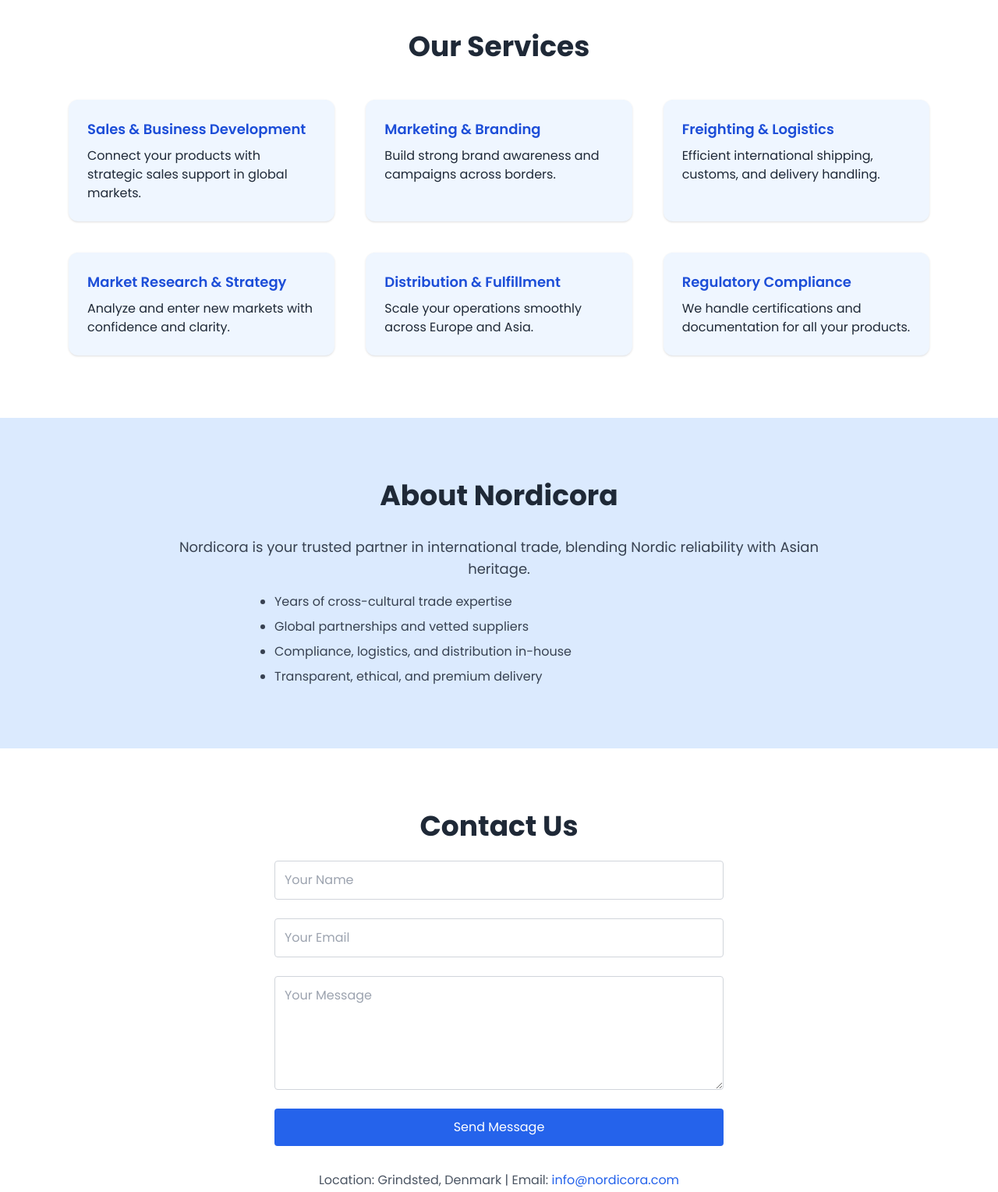
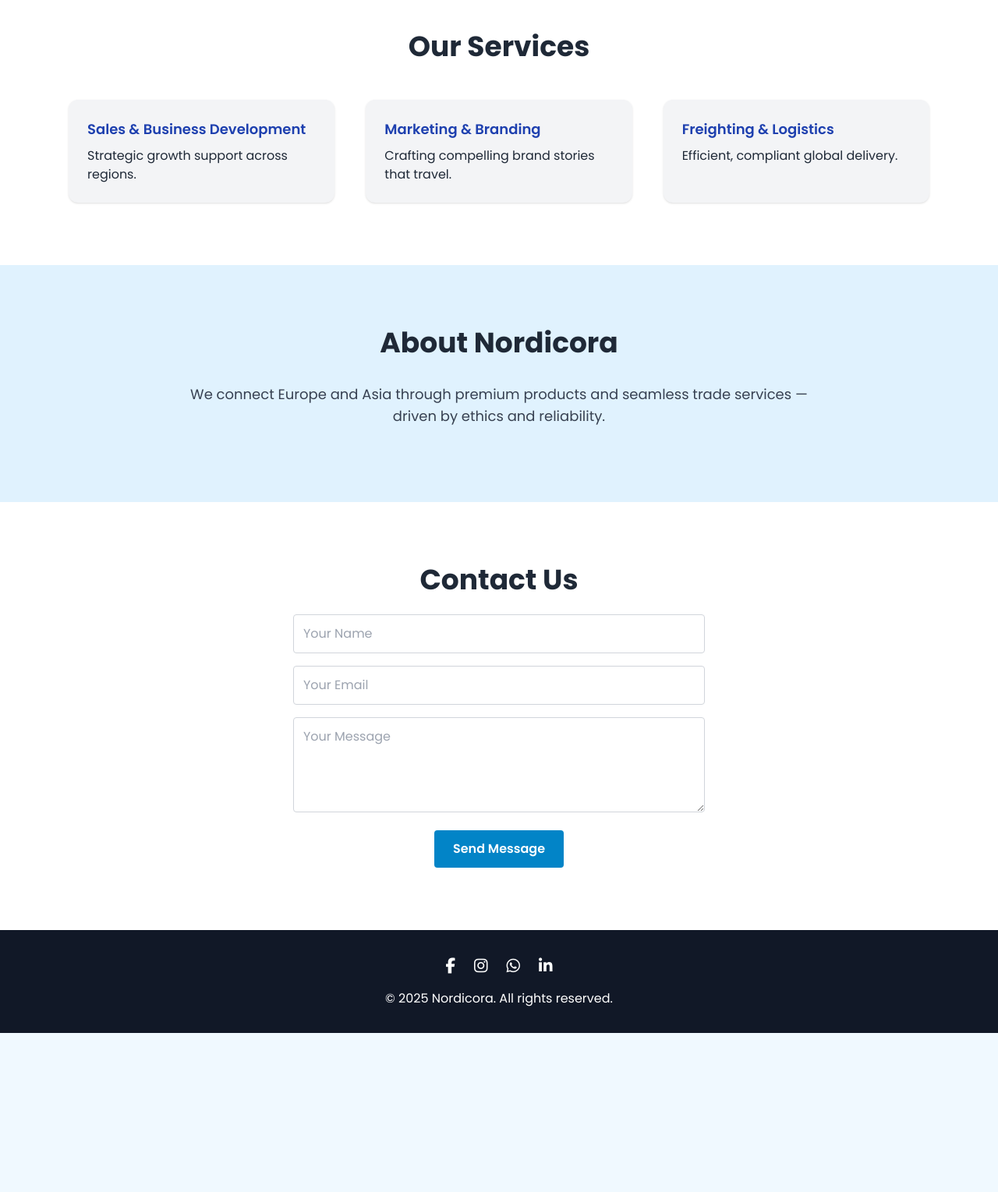
Before and after one commit to Dilip006/dilip, a plain HTML site: page index.html in a window 1280 px wide. Shown: the part 840-2369 px from the top of the page at 78% size. After the commit the page ends 2165 px from the top, so only its background shows below. Drawn offline with nearby package versions, Linux system fonts and the light colour scheme.

Commit message:
Update index.html

```diff
--- a/index.html
+++ b/index.html
@@ -5,6 +5,7 @@
   <meta name="viewport" content="width=device-width, initial-scale=1.0">
   <title>Nordicora - Bridging Asia & Europe</title>
   <script src="https://cdn.tailwindcss.com"></script>
+  <script src="https://kit.fontawesome.com/a2d0452c4d.js" crossorigin="anonymous"></script>
   <link href="https://fonts.googleapis.com/css2?family=Poppins:wght@300;400;600;700&display=swap" rel="stylesheet">
   <style>
     body {
@@ -14,15 +15,18 @@
     }
     .logo-spin {
       animation: spin 8s linear infinite;
+      width: 48px;
+      height: 48px;
+      border-radius: 50%;
     }
     @keyframes spin {
-      from { transform: rotate(0deg); }
-      to { transform: rotate(360deg); }
+      0% { transform: rotate(0deg); }
+      100% { transform: rotate(360deg); }
     }
     .animate-section {
       opacity: 0;
-      transform: translateY(50px);
-      transition: opacity 0.6s ease-out, transform 0.6s ease-out;
+      transform: translateY(30px);
+      transition: all 0.6s ease-out;
     }
     .animate-section.visible {
       opacity: 1;
@@ -30,106 +34,88 @@
     }
   </style>
 </head>
-<body class="bg-blue-50 text-gray-800">
+<body class="bg-sky-50 text-gray-800">
 
-<!-- Navbar -->
-<nav class="bg-white shadow fixed w-full z-20">
+<nav class="bg-white shadow fixed w-full z-30">
   <div class="max-w-7xl mx-auto px-4 flex justify-between items-center h-20">
-    <div class="flex items-center space-x-2">
-      <img src="https://upload.wikimedia.org/wikipedia/commons/thumb/9/97/Globe_icon_light.svg/512px-Globe_icon_light.svg.png" alt="Logo" class="w-10 h-10 logo-spin">
-      <h1 class="text-2xl font-bold text-blue-700">Nordicora</h1>
+    <div class="flex items-center space-x-3">
+      <img src="https://upload.wikimedia.org/wikipedia/commons/thumb/9/97/Globe_icon_light.svg/512px-Globe_icon_light.svg.png" alt="Logo" class="logo-spin">
+      <h1 class="text-2xl font-bold text-sky-600">Nordicora</h1>
     </div>
-    <div class="hidden md:flex space-x-6 text-sm">
-      <a href="#home" class="hover:text-blue-800">Home</a>
-      <a href="#services" class="hover:text-blue-800">Services</a>
-      <a href="#about" class="hover:text-blue-800">About</a>
-      <a href="#contact" class="hover:text-blue-800">Contact</a>
+    <div class="flex space-x-4 text-sm sm:text-base">
+      <a href="#home" class="text-sky-800 hover:text-sky-600">Home</a>
+      <a href="#services" class="text-sky-800 hover:text-sky-600">Services</a>
+      <a href="#about" class="text-sky-800 hover:text-sky-600">About</a>
+      <a href="#contact" class="text-sky-800 hover:text-sky-600">Contact</a>
     </div>
   </div>
 </nav>
 
-<!-- Home -->
-<section id="home" class="min-h-screen bg-gradient-to-br from-blue-200 to-blue-500 text-white flex items-center justify-center text-center px-4 pt-32">
+<section id="home" class="min-h-screen bg-gradient-to-r from-sky-300 to-sky-500 text-white flex items-center justify-center text-center px-4 pt-32">
   <div class="animate-section max-w-3xl">
-    <h2 class="text-5xl font-bold mb-4">Welcome to Nordicora</h2>
+    <h2 class="text-4xl sm:text-5xl font-bold mb-4">Welcome to Nordicora</h2>
     <p class="text-xl mb-6">Bridging Asia and Europe with Excellence</p>
-    <a href="#services" class="bg-white text-blue-700 py-3 px-6 rounded-full font-semibold hover:bg-gray-100">Explore Services</a>
+    <a href="#services" class="bg-white text-blue-800 py-3 px-6 rounded-full font-semibold hover:bg-gray-100">Explore Services</a>
   </div>
 </section>
 
-<!-- Services -->
 <section id="services" class="py-20 bg-white animate-section">
   <div class="max-w-6xl mx-auto px-6">
     <h2 class="text-4xl font-bold text-center text-gray-800 mb-12">Our Services</h2>
     <div class="grid md:grid-cols-2 lg:grid-cols-3 gap-10">
-      <div class="bg-blue-50 p-6 rounded-xl shadow hover:shadow-xl">
-        <h3 class="text-lg font-semibold text-blue-700 mb-2">Sales & Business Development</h3>
-        <p>Connect your products with strategic sales support in global markets.</p>
+      <div class="bg-gray-100 p-6 rounded-xl shadow hover:shadow-xl">
+        <h3 class="text-lg font-semibold text-blue-800 mb-2">Sales & Business Development</h3>
+        <p>Strategic growth support across regions.</p>
       </div>
-      <div class="bg-blue-50 p-6 rounded-xl shadow hover:shadow-xl">
-        <h3 class="text-lg font-semibold text-blue-700 mb-2">Marketing & Branding</h3>
-        <p>Build strong brand awareness and campaigns across borders.</p>
+      <div class="bg-gray-100 p-6 rounded-xl shadow hover:shadow-xl">
+        <h3 class="text-lg font-semibold text-blue-800 mb-2">Marketing & Branding</h3>
+        <p>Crafting compelling brand stories that travel.</p>
       </div>
-      <div class="bg-blue-50 p-6 rounded-xl shadow hover:shadow-xl">
-        <h3 class="text-lg font-semibold text-blue-700 mb-2">Freighting & Logistics</h3>
-        <p>Efficient international shipping, customs, and delivery handling.</p>
-      </div>
-      <div class="bg-blue-50 p-6 rounded-xl shadow hover:shadow-xl">
-        <h3 class="text-lg font-semibold text-blue-700 mb-2">Market Research & Strategy</h3>
-        <p>Analyze and enter new markets with confidence and clarity.</p>
-      </div>
-      <div class="bg-blue-50 p-6 rounded-xl shadow hover:shadow-xl">
-        <h3 class="text-lg font-semibold text-blue-700 mb-2">Distribution & Fulfillment</h3>
-        <p>Scale your operations smoothly across Europe and Asia.</p>
-      </div>
-      <div class="bg-blue-50 p-6 rounded-xl shadow hover:shadow-xl">
-        <h3 class="text-lg font-semibold text-blue-700 mb-2">Regulatory Compliance</h3>
-        <p>We handle certifications and documentation for all your products.</p>
+      <div class="bg-gray-100 p-6 rounded-xl shadow hover:shadow-xl">
+        <h3 class="text-lg font-semibold text-blue-800 mb-2">Freighting & Logistics</h3>
+        <p>Efficient, compliant global delivery.</p>
       </div>
     </div>
   </div>
 </section>
 
-<!-- About -->
-<section id="about" class="py-20 bg-blue-100 animate-section">
+<section id="about" class="py-20 bg-sky-100 animate-section">
   <div class="max-w-4xl mx-auto px-6 text-center">
     <h2 class="text-4xl font-bold text-gray-800 mb-8">About Nordicora</h2>
-    <p class="text-lg text-gray-700 mb-4">Nordicora is your trusted partner in international trade, blending Nordic reliability with Asian heritage.</p>
-    <ul class="text-left list-disc text-gray-700 max-w-xl mx-auto space-y-2">
-      <li>Years of cross-cultural trade expertise</li>
-      <li>Global partnerships and vetted suppliers</li>
-      <li>Compliance, logistics, and distribution in-house</li>
-      <li>Transparent, ethical, and premium delivery</li>
-    </ul>
+    <p class="text-lg text-gray-700 mb-4">We connect Europe and Asia through premium products and seamless trade services — driven by ethics and reliability.</p>
   </div>
 </section>
 
-<!-- Contact -->
 <section id="contact" class="py-20 bg-white animate-section">
-  <div class="max-w-4xl mx-auto px-6 text-center">
+  <div class="max-w-xl mx-auto px-6 text-center">
     <h2 class="text-4xl font-bold text-gray-800 mb-6">Contact Us</h2>
-    <form name="contact" method="POST" data-netlify="true" class="grid gap-6 text-left max-w-xl mx-auto">
-      <input type="text" name="name" placeholder="Your Name" required class="w-full p-3 rounded border border-gray-300">
-      <input type="email" name="email" placeholder="Your Email" required class="w-full p-3 rounded border border-gray-300">
-      <textarea name="message" placeholder="Your Message" rows="5" required class="w-full p-3 rounded border border-gray-300"></textarea>
-      <button type="submit" class="bg-blue-600 text-white py-3 px-6 rounded hover:bg-blue-700">Send Message</button>
+    <form name="contact" method="POST" data-netlify="true" class="space-y-4">
+      <input type="text" name="name" placeholder="Your Name" required class="w-full p-3 border border-gray-300 rounded" />
+      <input type="email" name="email" placeholder="Your Email" required class="w-full p-3 border border-gray-300 rounded" />
+      <textarea name="message" rows="4" placeholder="Your Message" required class="w-full p-3 border border-gray-300 rounded"></textarea>
+      <button type="submit" class="bg-sky-600 text-white font-semibold px-6 py-3 rounded hover:bg-sky-700">Send Message</button>
     </form>
-    <p class="text-gray-600 mt-8">Location: Grindsted, Denmark | Email: <a href="mailto:info@nordicora.com" class="text-blue-600 font-medium hover:underline">info@nordicora.com</a></p>
   </div>
 </section>
 
-<!-- Footer -->
 <footer class="bg-gray-900 text-white text-center py-8">
+  <div class="flex justify-center space-x-6 mb-4">
+    <a href="https://facebook.com/nordicora" class="text-white hover:text-blue-400 text-xl" target="_blank"><i class="fab fa-facebook-f"></i></a>
+    <a href="https://instagram.com/nordicora" class="text-white hover:text-pink-400 text-xl" target="_blank"><i class="fab fa-instagram"></i></a>
+    <a href="https://wa.me/4512345678" class="text-white hover:text-green-400 text-xl" target="_blank"><i class="fab fa-whatsapp"></i></a>
+    <a href="https://linkedin.com/company/nordicora" class="text-white hover:text-blue-300 text-xl" target="_blank"><i class="fab fa-linkedin-in"></i></a>
+  </div>
   <p>&copy; 2025 Nordicora. All rights reserved.</p>
 </footer>
 
 <script>
-  document.querySelectorAll('a[href^="#"]').forEach(link => {
-    link.addEventListener('click', e => {
+  document.querySelectorAll('a[href^="#"]').forEach(anchor => {
+    anchor.addEventListener('click', function (e) {
       e.preventDefault();
-      document.querySelector(link.getAttribute('href')).scrollIntoView({ behavior: 'smooth' });
+      document.querySelector(this.getAttribute('href')).scrollIntoView({ behavior: 'smooth' });
     });
   });
+
   const sections = document.querySelectorAll('.animate-section');
   const observer = new IntersectionObserver((entries) => {
     entries.forEach(entry => {
@@ -138,7 +124,7 @@
         observer.unobserve(entry.target);
       }
     });
-  }, { threshold: 0.1 });
+  }, { threshold: 0.2 });
   sections.forEach(section => observer.observe(section));
 </script>
 
```
